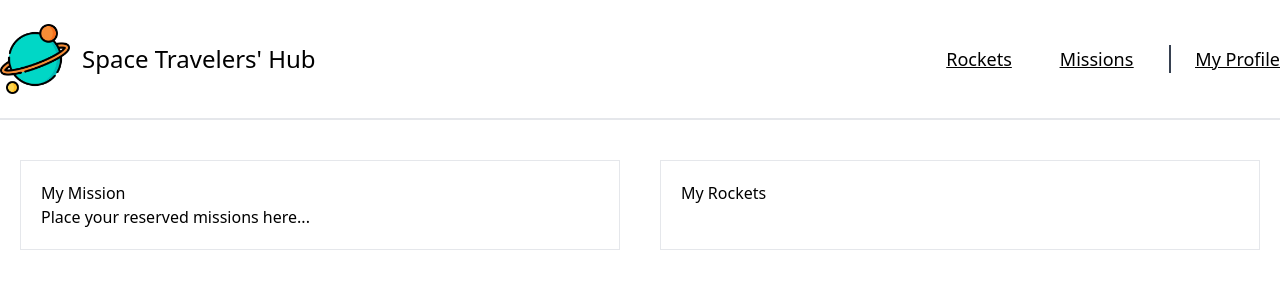
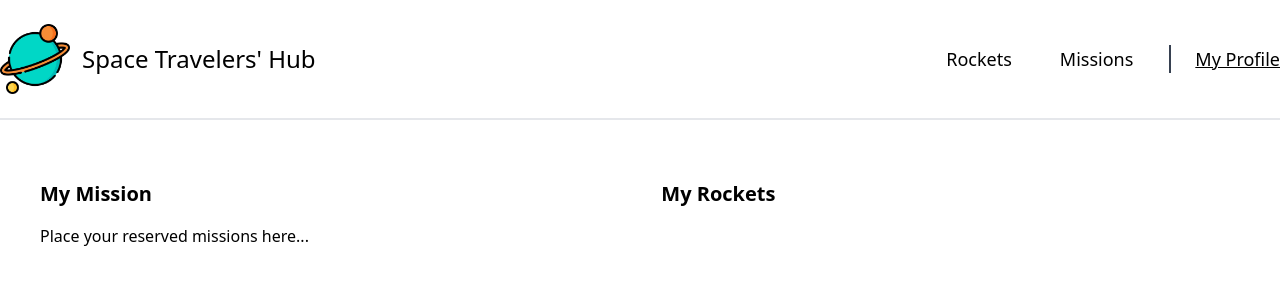
Before and after one commit to AmaduKamara/space-travelers, a React (Create React App) app: page /profile in a window 1280 px wide. Shown: the top 300 px of the page. Built offline with nearby package versions, Linux system fonts and the light colour scheme.

Commit message:
Styled My Profile and active link on the navigation

```diff
--- a/src/components/Navbar/Navbar.jsx
+++ b/src/components/Navbar/Navbar.jsx
@@ -5,20 +5,22 @@ import logo from '../../Images/logo.png';
 const Navbar = () => (
   <nav className="container mx-auto  border-b-2 bg-white py-6 flex justify-between">
     <NavLink to="/" className="flex items-center">
-      <img width="70" src={logo} alt="logo" className="mr-3" />
-      {' '}
+      <img width="70" src={logo} alt="logo" className="mr-3" />{' '}
       <span className="text-2xl">Space Travelers&apos; Hub</span>
     </NavLink>
-    <ul className="flex items-center active">
+    <ul className="flex items-center" activeClassName="active">
       <li className="mx-6 text-lg">
         {' '}
         <NavLink to="/"> Rockets </NavLink>
       </li>
-      <li className="mx-6 text-lg active">
+      <li className="mx-6 text-lg" activeClassName="active">
         {' '}
         <NavLink to="/missions"> Missions </NavLink>
       </li>
-      <li className="ml-3 text-lg border-l-2 border-l-gray-700 pl-6 active">
+      <li
+        className="ml-3 text-lg border-l-2 border-l-gray-700 pl-6"
+        activeClassName="active"
+      >
         {' '}
         <NavLink to="/profile"> My Profile </NavLink>
       </li>
--- a/src/pages/MyProfile.jsx
+++ b/src/pages/MyProfile.jsx
@@ -7,14 +7,16 @@ function MyProfile() {
 
   return (
     <div className="container mx-auto flex">
-      <div className="w-1/2 border mx-5 mt-10 p-5">
-        <h1>My Mission</h1>
+      <div className="w-1/2 mx-5 mt-10 p-5">
+        <h1 className="mb-4 text-xl font-semibold">My Mission</h1>
         <p>Place your reserved missions here...</p>
       </div>
-      <div className="w-1/2 border mx-5 mt-10 p-5">
-        <h1>My Rockets</h1>
+      <div className="w-1/2 mx-5 mt-10 pt-5">
+        <h1 className="mb-4 text-xl font-semibold">My Rockets</h1>
         {filteredRockets.map((rocket) => (
-          <div key={rocket.id}>{rocket.rocket_name}</div>
+          <div key={rocket.id} className="border px-6 py-5">
+            {rocket.rocket_name}
+          </div>
         ))}
       </div>
     </div>
```
